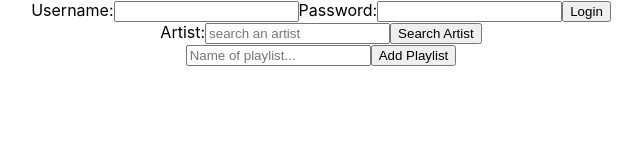
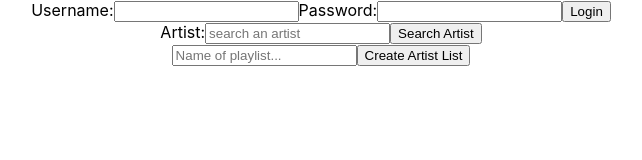
Before and after one commit to Dillonpyle/where-to-start-FE, a React (Create React App) app: page / in a window 1280 px wide. Shown: the top 160 px of the page, without its empty margins (319-961 px from the left). Built offline with nearby package versions, Linux system fonts and the light colour scheme.

Commit message:
add list is called from CreateArtistList

```diff
--- a/src/ArtistListContainer/index.js
+++ b/src/ArtistListContainer/index.js
@@ -11,12 +11,19 @@ class ArtistListContainer extends Component {
 		}
 	}
 
+	addList = (name) => {
+
+		console.log('addList was called with name', name);
+
+		//
+	}
+
 
 
 	render () {
 		return (
 			<div>
-				<CreateArtistList />
+				<CreateArtistList addList={this.addList}/>
 			</div>
 
 
--- a/src/CreateArtistList/index.js
+++ b/src/CreateArtistList/index.js
@@ -5,9 +5,7 @@ class CreateArtistlist extends Component {
 		super ()
 
 		this.state = {
-			userId: '',
 			name: '',
-			artists: []
 		}
 	}
 
@@ -17,19 +15,21 @@ class CreateArtistlist extends Component {
 		})
 	}
 
-	addList = (e) => {
+	handleSubmit = (e) => {
 		e.preventDefault()
-		console.log('addList was called');
+		this.props.addList(this.state.name)
+		this.setState({
+			name: '',
+		})
 	}
-
 
 
 	render () {
 		console.log(this.state);
 		return (
-			<form onSubmit={this.addList}>
+			<form onSubmit={this.handleSubmit}>
 				<input type="text" name="name" placeholder="Name of playlist..." value={this.state.name} onChange={this.handleChange}/>
-				<button type="Submit">Add Playlist</button>
+				<button type="Submit">Create Artist List</button>
 			</form>
 
 
```
